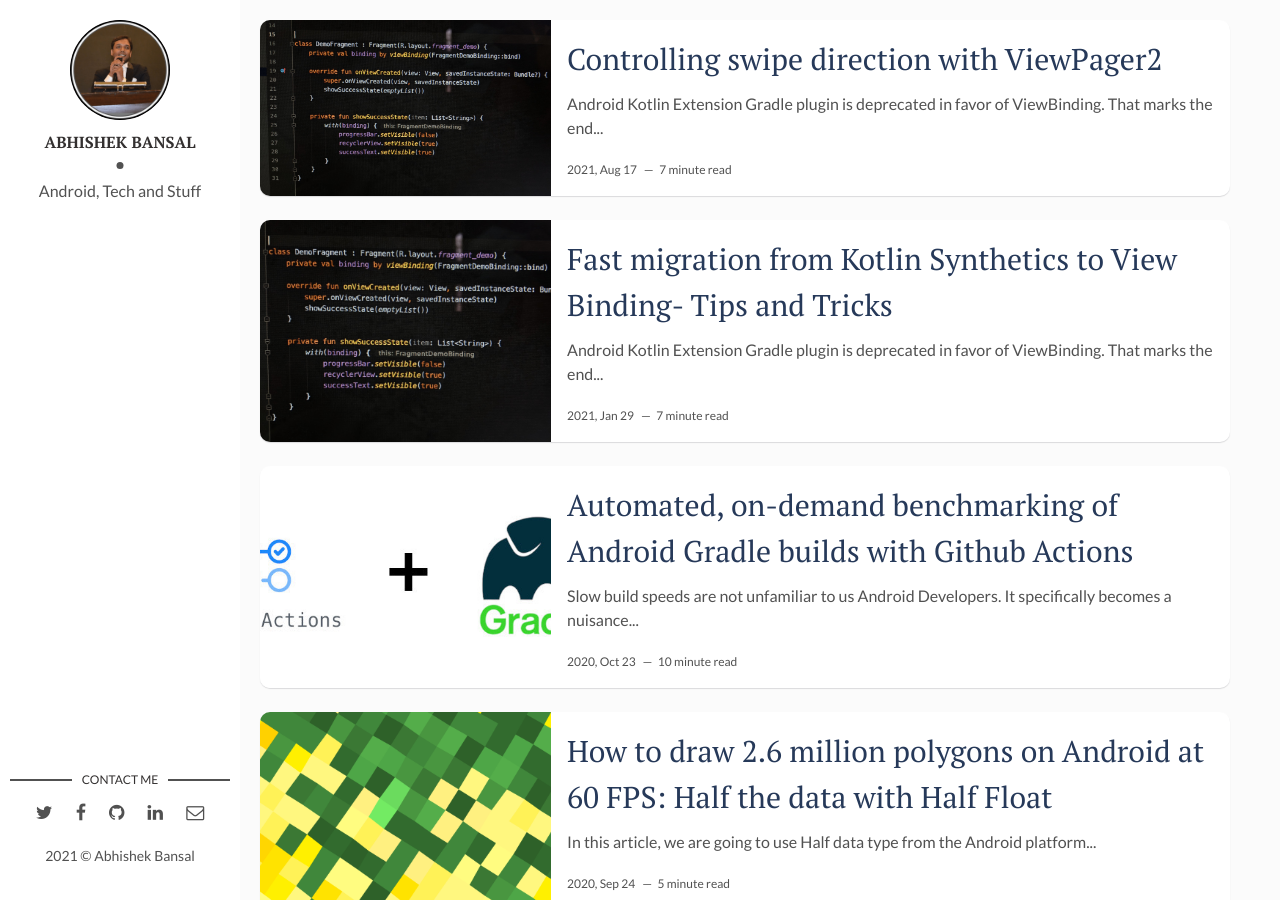
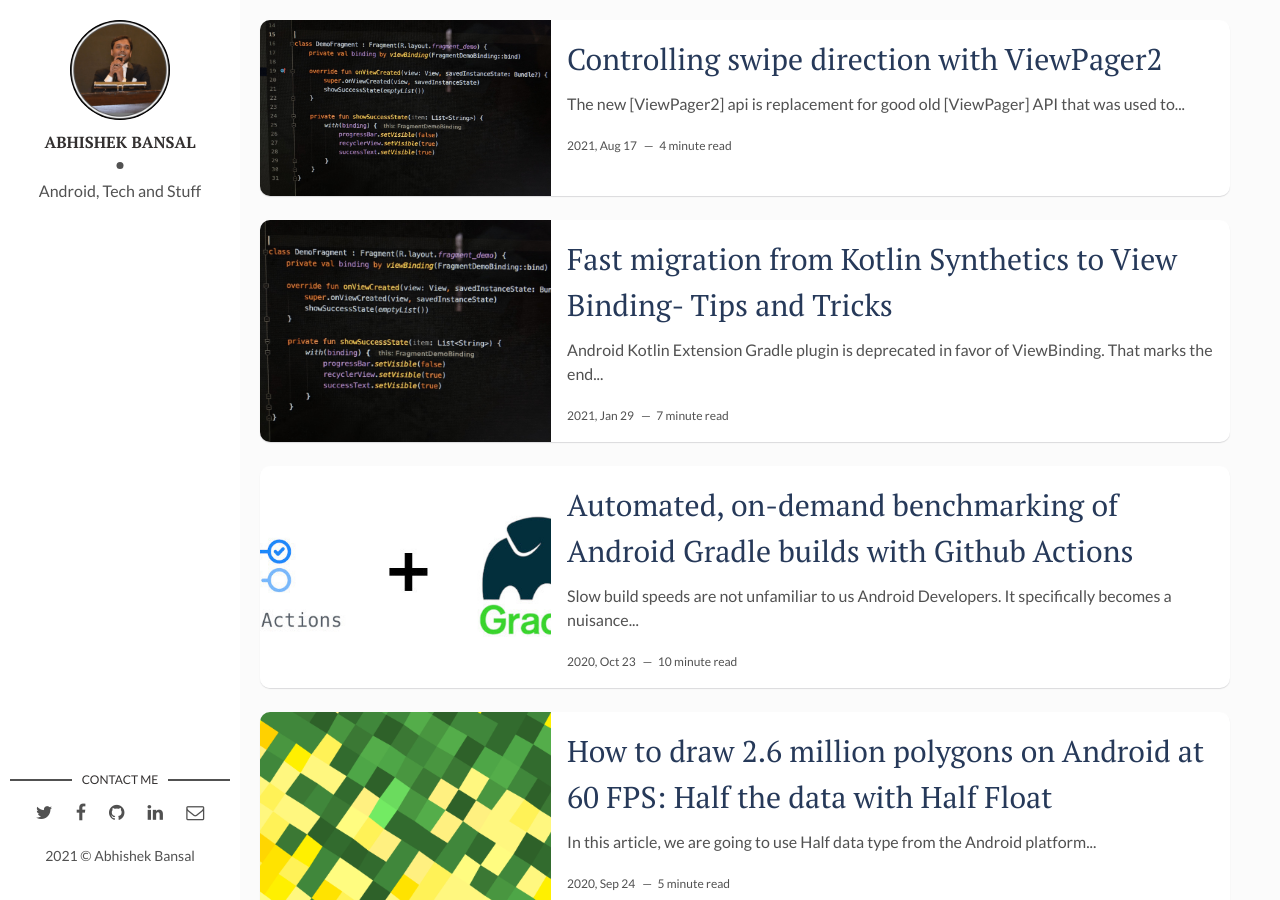
Before and after one commit to abhishekBansal/abhishekBansal.github.io, a Jekyll site: the page built from index.html, in a window 1280 px wide and 900 px high. Built offline with Jekyll 4.4.1, drawn with Linux system fonts in a browser that asks for light colours; the list of posts is cut into pages by our own code; some of the changed lines change nothing that is shown.

Commit message:
+ draft 1 for vp2 article

````diff
--- a/_posts/2021-17-08-control-swipe-direction-viewpager2.md
+++ b/_posts/2021-17-08-control-swipe-direction-viewpager2.md
@@ -2,148 +2,76 @@
 layout: post
 title: Controlling swipe direction with ViewPager2
 date:   2021-08-17 8:00:00
-author: Abhishek
+author: Abhishek Bansal
 categories: Android, ViewPager2, UI, Views
 img: "viewbinding/viewbinding_cover.jpg"
 ---
 
-[Android Kotlin Extension Gradle](https://plugins.gradle.org/plugin/org.jetbrains.kotlin.android.extensions) plugin is [deprecated](https://android-developers.googleblog.com/2020/11/the-future-of-kotlin-android-extensions.html) in favor of [ViewBinding](https://developer.android.com/topic/libraries/view-binding). That marks the end of too good to be true `kotlinx.android.synthetic` bindings for XML files. While `synthetics` were very convenient they had the following shortcomings
-1. They only worked in Kotlin and are not supported in Java
-2. They pollute the global namespace, as in every view is available everywhere in your app.
-3. They don't expose nullability information
+The new [ViewPager2] api is replacement for good old [ViewPager] API that was used to create swipable views in Android. `ViewPager2` has lot of benefits over its predecessor like support for vertical swiping and dynamic number of fragments etc. Its also the recommended way creating swipeable views on Android moving forward.
 
-All of the above is solved in the new `View Binding` library. In one of my projects, there is heavy use of synthetics. In absence of an automated migration tool, it is a big pain to move every Activity, Fragment, View, Adapter, etc. to the new method of accessing views in a relatively large codebase. Also, accessing views consist of a sizable chunk of code in any app. It's not a good idea to rely too long on deprecated methods for something this important. In this article, I am going to share a few tips and tricks that can help you complete this otherwise cumbersome migration in a faster and easier way.
+In one of the places where we are using [ViewPager] in our app we enable/disable user swipe in either(left/right) or both directions at runtime. This is done on basis of some user actions. In `ViewPager` we did this by sub-classing `ViewPager` class and by overriding `onTouchEvent` and `onInterceptTouchEvent`. As [many] [of the] [stackoverflow] answers suggest it is possible to determine the direction in which user is attempting then swipe and then simply discarding those touch events.
 
-## Use viewBinding delegate
-Using `ViewBinding` in a `Fragment` requires you to do the following.
+We wanted to migrate this screen to `ViewPager2`, however, it is a `final` class which cannot be subclassed. This was a blocker for our migration till the time we found following solution.
+
+Before jumping on to the solution it important to understand that unlike `ViewPager`, `ViewPager2` is essentially super customized `RecyclerView`. It uses `RecyclerView`'s super powers to render and reuse views. Infact, [a lot of the code was removed] from `ViewPager` and all that responsibility was given to  `RecyclerView` instead.
+
+Now that we know that `RecyclerView` handles view rendering, we can use `RecyclerView`'s APIs to handle swiping. RecyclerView takes `ItemTouchListener` which allows intercepting touch events. Let's first create an enum to specify all possible swipe direction combinations
 
 ```kotlin
-class DemoFragment : Fragment() {
-    // declare binding
-    private var binding: FragmentDemoBinding? = null
-    override fun onCreateView(inflater: LayoutInflater, container: ViewGroup?,
-                              savedInstanceState: Bundle?): View? {
-        // inflate and return view
-        binding = FragmentDemoBinding.inflate(inflater, container, false)
-        return binding?.root
-    }
-
-    override fun onDestroyView() {
-        super.onDestroyView()
-        // make it null to handle different view lifecycle in fragments
-        binding = null
-    }
-}
-```
-While all you wanna do is this
-
-```kotlin
-class DemoFragment : Fragment(R.layout.fragment_demo) {
-    private val binding by viewBinding(FragmentDemoBinding::bind)
-}
-```
-That's lot less code. `by viewBinding()` [is a custom property delegate](https://medium.com/@Zhuinden/simple-one-liner-viewbinding-in-fragments-and-activities-with-kotlin-961430c6c07c) by [Gabor Varadi](https://medium.com/@Zhuinden). Apart from syntactic sugar it also has added benefit that you don't accidentally leave setting your `binding` instance to null in `onDestroyView`. Why you need to do that is explained in [official docs here](https://developer.android.com/topic/libraries/view-binding#fragments). I encourage you to read his post and understand how he has implemented this and how to use this in your Activities.
-
-## Consistent naming for ViewBinding instance
-While basic it is an important step before we move on. I recommend that you name your `View Binding` instance consistently(in fact use the same name wherever possible). In the above example I have named it `binding` instead of `demoBinding` or `demoFragmentBinding` etc. I always name my `View Binding` instance `binding` in all fragments and activities. You can choose this name as you like but keep it the same everywhere. This is to make live templates work that we will see next.
-
-
-## Live Template for property delegate
-We still have to go type this in every fragment/activity that we have
-```kotlin
-private val binding by viewBinding(FragmentDemoBinding::bind)
-```
-
-You could copy-paste this line every-time but it is faster to use the `Android Studio Live Templates` feature. New live templates can be created by going to `Preferences -> Editor -> Live Templates`. I usually create a new template group for project-specific templates. Create a new template group by pressing `+` on the right side of the preference dialog.
-
-![Creating a new Live Template group in Android Studio](/assets/images/viewbinding/new_group_live_template.png)
-
-Now create a new template by pressing `+` again or copy an existing template to the newly created group. I usually copy an existing template but for purpose of this article, I'll show how to create one from scratch. Next, you need to give an `abbreviation` for your new template. This is what you will be typing in the editor to access the template. I will name it `byVB` which is shortened form of `by viewBinding`. Put appropriate description so that other people in your team can understand what this template is about if you choose to share it. In `Template text` section put the following code
-```kotlin
-private val binding by viewBinding($CLASS$::$METHOD$)
-```
-This is what will automatically be typed when you select the template from suggestions in the editor. The last bit is to select context, context lets Android Studio know where to apply this template. Select `Kotlin->Class` for purpose of this template. Here is how final this looks
-
-![Creating a live template for View Binding instance declaration in Android Studio](/assets/images/viewbinding/binding_object_declaration_live_template.png)
-
-Let us see this in action
-
-![Live template for View Binding instance declaration in Android Studio](/assets/images/viewbinding/binding_declaration.gif)
-
-Isn't that cool? That's just a declaration of binding instance though. We still need to make changes in code such that all views are accessed via this binding instance. Let's see how we can minimize that effort.
-
-## Use Kotlin scope functions where applicable
-We declared binding instance quickly but what about its actual usage? We still need to access views like `binding.textView` and so on everywhere.
-Let's say you have this bunch of code in your Activity/Fragment somewhere
-
-```kotlin
-private fun showSuccessState(item: List<String>) {
-    progressBar.setVisible(false)
-    adapter.addItems(item)
-    recyclerView.setVisible(true)
-    successText.setVisible(true)
+enum class SwipeDirection {
+    ALL, // swipe allowed in left and right both directions
+    LEFT, // swipe allowed in only Left direction
+    RIGHT, // only right
+    NONE // swipe is disabled completely
 }
 ```
 
-one way to migrate this code is this
+This enum allows us to specify directions in which a user is allowed to swipe at any given point of time. Now we need to create a function which takes `MotionEvent` object and attempts to detect the direction user is trying to swipe, compare it with currently set `SwipeDirection` and then return `true` if user's intention and current setting matches `false` otherwise. Take a look at following function
 
 ```kotlin
-private fun showSuccessState(item: List<String>) {
-    binding.progressBar.setVisible(false)
-    binding.adapter.addItems(item)
-    binding.recyclerView.setVisible(true)
-    binding.successText.setVisible(true)
+private fun isSwipeAllowed(event: MotionEvent): Boolean {
+        if (direction === SwipeDirection.ALL) return true
+        if (direction == SwipeDirection.NONE) //disable any swipe
+            return false
+        if (event.action == MotionEvent.ACTION_DOWN) {
+            initialXValue = event.x
+            return true
+        }
+        if (event.action == MotionEvent.ACTION_MOVE) {
+            try {
+                val diffX: Float = event.x - initialXValue
+                if (diffX > 0 && direction == SwipeDirection.RIGHT) {
+                    // swipe from left to right detected
+                    return false
+                } else if (diffX < 0 && direction == SwipeDirection.LEFT) {
+                    // swipe from right to left detected
+                    return false
+                }
+            } catch (exception: Exception) {
+                exception.printStackTrace()
+            }
+        }
+        return true
+    }
+```
+
+For most part this is self explanatory but, most interesting bit is that we are saving current `x` coordinate when a `ACTTION_DOWN` event is received. That is, user has touced the screen to begin swipe. After that, when use begins the swipe an `ACTION_MOVE` event is received.Here we can take the diff of initial x position and current x position and figure out in which direction user is trying to swipe, compare it with current setting and take decision accordingly. I have left out other details of `ItemTouchListener` for brevity. You can find [full implementation here]().
+
+Once this touch listener is set on VP2's RecyclerView, changing swipe control is matter of just setting the swipe direction on this touch listener as follows.
+```kotlin
+swipeControlTouchListener.setSwipeDirection(SwipeDirection.LEFT)
+```
+
+Now comes the dirty part where we have resort to a not so perfect solution and get access to `ViewPager2` to RecyclerView in a questionable way.
+```kotlin
+// apply touch listener on ViewPager RecyclerView
+val recyclerView = binding.viewPager[0] as? RecyclerView
+if (recyclerView != null) {
+    recyclerView.addOnItemTouchListener(swipeControlTouchListener)
+} else {
+    Log.w(localClassName, "RecyclerView is null, API/Version changed ?!")
 }
 ```
-
-But thanks to Kotlin you can do this
-```kotlin
-with(binding) {
-    progressBar.setVisible(false)
-    adapter.addItems(item)
-    recyclerView.setVisible(true)
-    successText.setVisible(true)
-}
-```
-`with` is one of the scope functions that language provides us. You might also need to use `binding?.apply {}` at times. Read more about scope functions [here](https://kotlinlang.org/docs/reference/scope-functions.html) and [here](https://blog.mindorks.com/using-scoped-functions-in-kotlin-let-run-with-also-apply)
-
-If you are thinking that its too much work to type in that `with` and then move existing code inside `{}` block, stop thinking and read on.
-
-## Use Live Template to insert scope functions
-
-If you have worked on Android Studio for some time you know that you can select a bunch of code and then press CMD+OPT+T (ALT+CTRL+T on windows) on mac and open a context menu that lets you surround that selected code with blocks like `if`, `if/else`, `try/catch` etc. We are gonna create a similar template for view binding with block. This template needs to go in a special template group called `surround`. Since we have already gone through the process of creating a new Live Template I will just show important bits here. Here is the live template code that we need to put
-```kotlin
-with(binding) {
-    $SELECTION$
-}
-```
-similarly, you can create a template for `apply` case.
-```kotlin
-binding?.apply {
-    $SELECTION$
-}
-```
-
-Here is the final configuration of this template
-
-![Live template for Scope function](/assets/images/viewbinding/surround_live_template.png)
-
-Here it is in action
-
-![Wrapping a code block in scope function](/assets/images/viewbinding/binding_scope.gif)
-
-Once you are done with removing all synthetics from your app don't forget to remove following piece of code from `build.gradle` file. In `android` block
-```groovy
-androidExtensions {
-    experimental = true
-}
-```
-from top
-```groovy
-apply plugin: 'kotlin-android-extensions'
-```
-If you are using `@Parcelize` annotation in your app follow [this](https://stackoverflow.com/questions/64925126/how-to-use-parcelize-now-that-kotlin-android-extensions-is-being-deprecated).
-
-That's it, folks. This workflow helped me in boosting the migration speed by 2x to 3x. I hope you can gain some speedups in your workflow too. If you have a trick up your sleeve as well then do share.
+Here we are relying on `RecyclerView` being first child of VP2 always, one solution could be to use `findViewById` but thats not possible because id of this RecyclerView is generated at runtime using `ViewCompat.generateViewId()` as you should be able to notice in VP2 source code. If you got a better idea do let me know in comments.
 
 Happy Coding!
````
